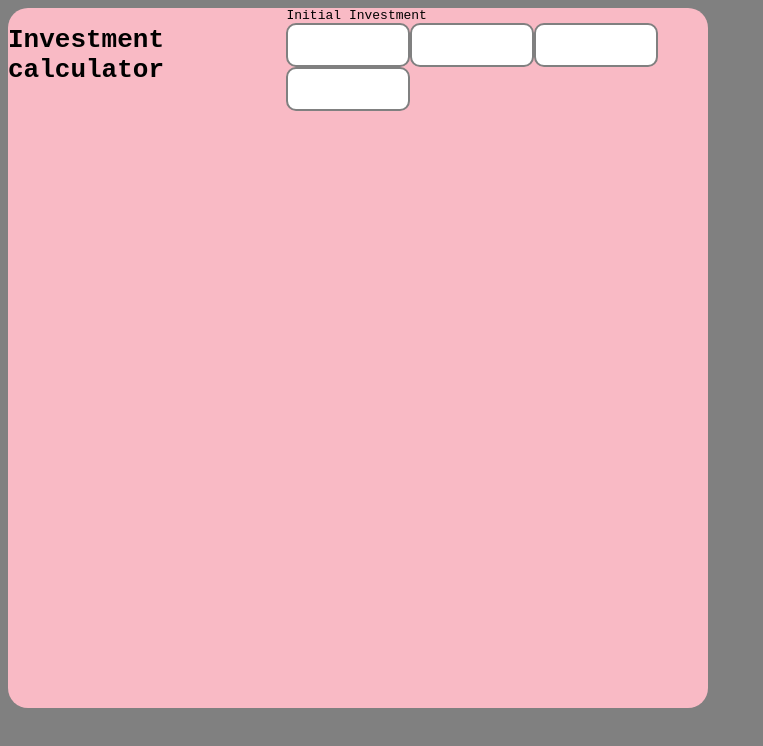
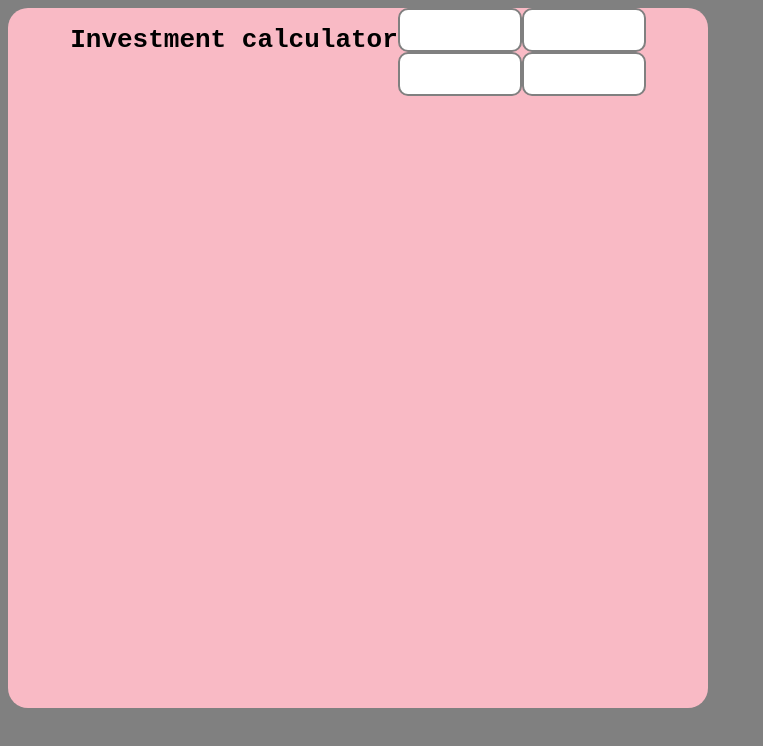
Before and after one commit to lucabattesini/interest-calculator, a Next.js app in the folder interest-calculator-app/: page / in a window 1280 px wide. Shown: the top 746 px of the page, without its empty margins (0-763 px from the left). Built offline with nearby package versions, Linux system fonts and the light colour scheme.

Commit message:
CReating other divs to organize the components

```diff
--- a/interest-calculator-app/app/page.js
+++ b/interest-calculator-app/app/page.js
@@ -9,12 +9,14 @@ export default function MainPage() {
             <h1>Investment calculator</h1>
           </div>
           <div className="components">
-            Initial Investment
-            <br/>
-            <input className="initialInvestment"></input>
-            <input className="monthlyInvestment"></input>
-            <input className="aplicationPeriod"></input>
-            <input className="interestRate"></input>
+            <div className="firstLine">
+              <input className="initialInvestment"></input>
+              <input className="monthlyInvestment"></input>
+            </div>
+            <div className="secondLine">
+              <input className="aplicationPeriod"></input>
+              <input className="interestRate"></input>
+            </div>
           </div>
         </div>
       </main>
```
